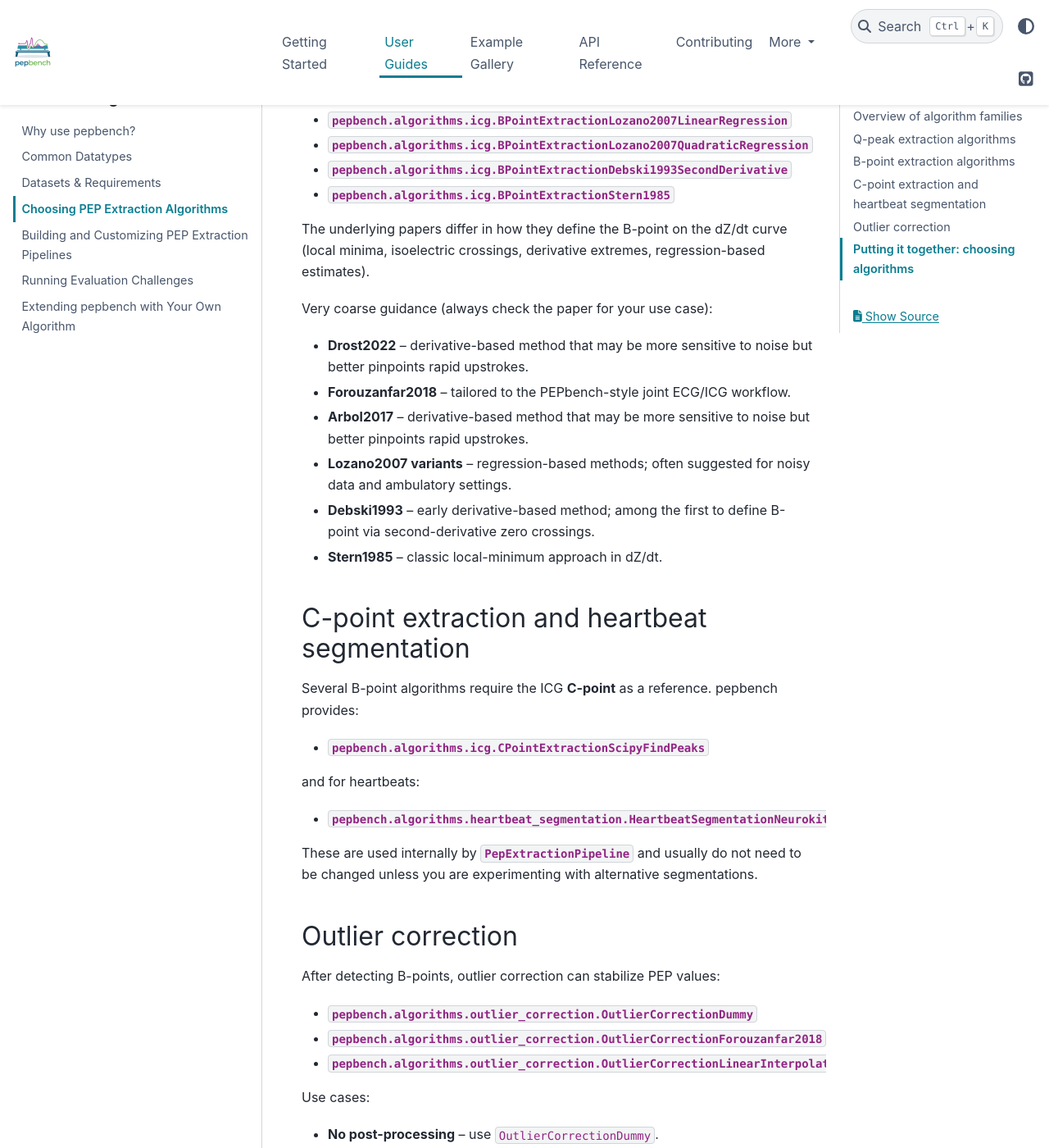
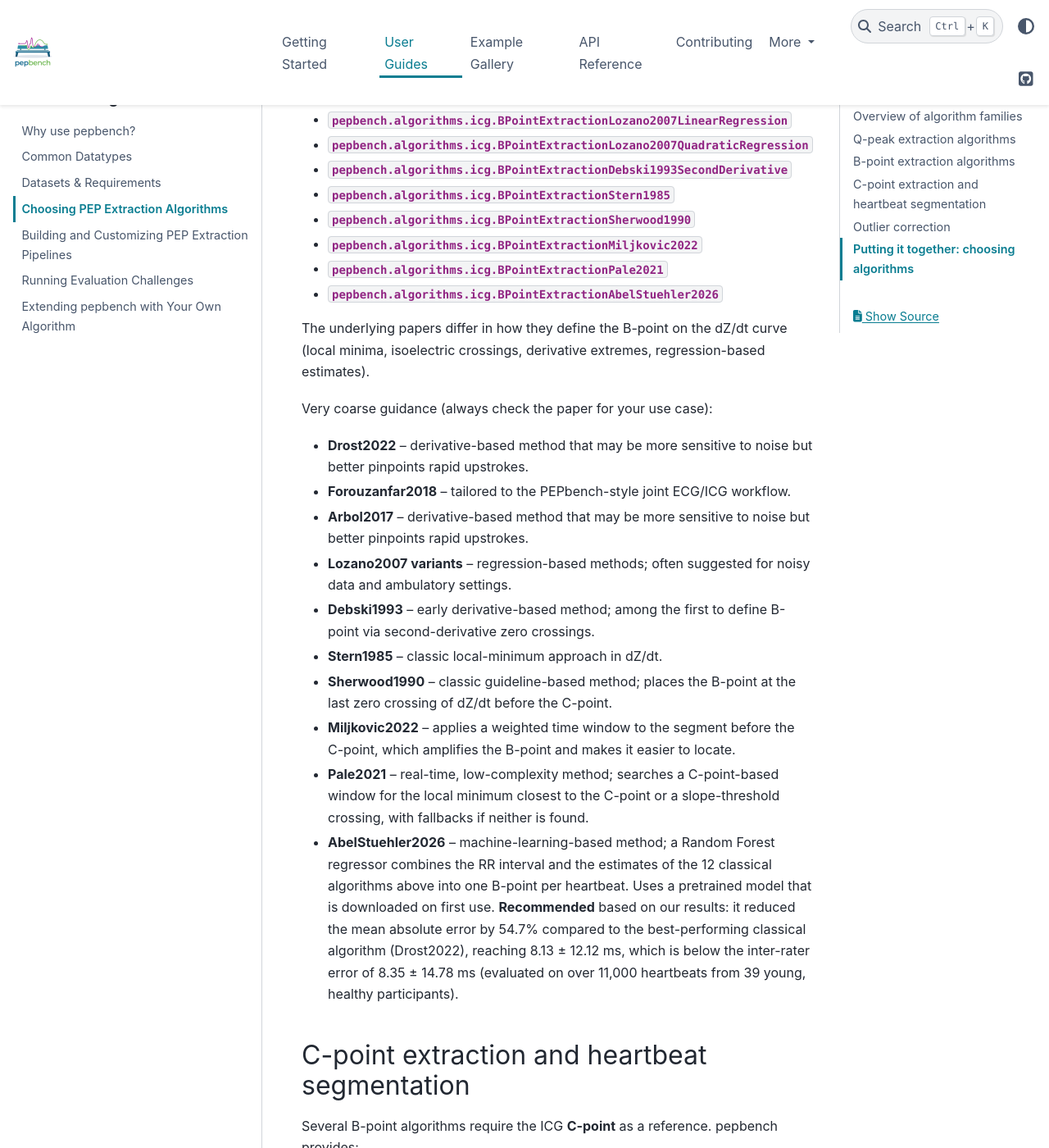
Before and after one commit to empkins/pepbench, a Sphinx documentation site: the page built from docs/guides/algorithms.rst, in a window 1280 px wide and 1400 px high, scrolled down 1879 px. Shown: the whole window at 82% size. Built offline with Sphinx 7.4.7 and the PyData theme 0.15.4, drawn with Linux system fonts in a browser that asks for light colours; pages that are not in the unit, such as notebooks, are missing from menus.

Commit message:
updated docs

```diff
--- a/docs/guides/algorithms.rst
+++ b/docs/guides/algorithms.rst
@@ -81,6 +81,10 @@ exist. pepbench includes algorithms such as:
 * :class:`pepbench.algorithms.icg.BPointExtractionLozano2007QuadraticRegression`
 * :class:`pepbench.algorithms.icg.BPointExtractionDebski1993SecondDerivative`
 * :class:`pepbench.algorithms.icg.BPointExtractionStern1985`
+* :class:`pepbench.algorithms.icg.BPointExtractionSherwood1990`
+* :class:`pepbench.algorithms.icg.BPointExtractionMiljkovic2022`
+* :class:`pepbench.algorithms.icg.BPointExtractionPale2021`
+* :class:`pepbench.algorithms.icg.BPointExtractionAbelStuehler2026`
 
 The underlying papers differ in how they define the B-point on the
 dZ/dt curve (local minima, isoelectric crossings, derivative extremes,
@@ -94,6 +98,10 @@ Very coarse guidance (always check the paper for your use case):
 * **Lozano2007 variants** – regression-based methods; often suggested for noisy data and ambulatory settings.
 * **Debski1993** – early derivative-based method; among the first to define B-point via second-derivative zero crossings.
 * **Stern1985** – classic local-minimum approach in dZ/dt.
+* **Sherwood1990** – classic guideline-based method; places the B-point at the last zero crossing of dZ/dt before the C-point.
+* **Miljkovic2022** – applies a weighted time window to the segment before the C-point, which amplifies the B-point and makes it easier to locate.
+* **Pale2021** – real-time, low-complexity method; searches a C-point-based window for the local minimum closest to the C-point or a slope-threshold crossing, with fallbacks if neither is found.
+* **AbelStuehler2026** – machine-learning-based method; a Random Forest regressor combines the RR interval and the estimates of the 12 classical algorithms above into one B-point per heartbeat. Uses a pretrained model that is downloaded on first use. **Recommended** based on our results: it reduced the mean absolute error by 54.7% compared to the best-performing classical algorithm (Drost2022), reaching 8.13 ± 12.12 ms, which is below the inter-rater error of 8.35 ± 14.78 ms (evaluated on over 11,000 heartbeats from 39 young, healthy participants).
 
 
 C-point extraction and heartbeat segmentation
--- a/docs/modules/algorithms/index.rst
+++ b/docs/modules/algorithms/index.rst
@@ -30,6 +30,7 @@ B-Point Extraction Algorithms
    :toctree: generated/icg
    :template: class.rst
 
+    BPointExtractionAbelStuehler2026
     BPointExtractionArbol2017IsoelectricCrossings
     BPointExtractionArbol2017SecondDerivative
     BPointExtractionArbol2017ThirdDerivative
@@ -38,6 +39,8 @@ B-Point Extraction Algorithms
     BPointExtractionForouzanfar2018
     BPointExtractionLozano2007LinearRegression
     BPointExtractionLozano2007QuadraticRegression
+    BPointExtractionMiljkovic2022
+    BPointExtractionPale2021
     BPointExtractionSherwood1990
     BPointExtractionStern1985
 
```
